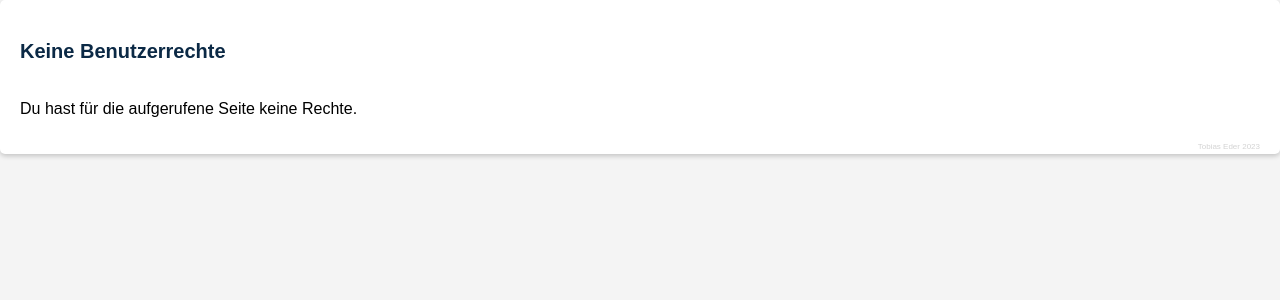
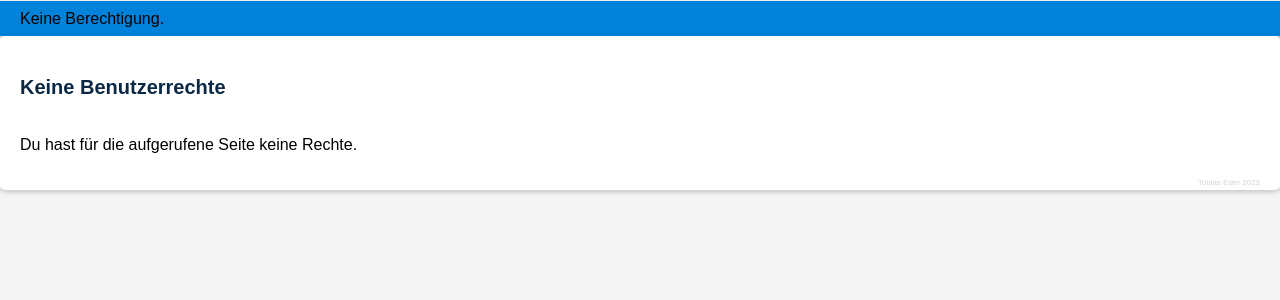
Before and after one commit to t-eder/AMT-Workflow, a Flask app: page /PM in a window 1280 px wide; the page is wider, and only the part inside the window is pictured. Shown: the part 170-470 px from the top of that part. Run offline with Flask 3, Linux system fonts and the light colour scheme; the visitor is signed in with stand-in values (Sample User, id 1).

Commit message:
Flash Messages

```diff
--- a/static/styles/style.css
+++ b/static/styles/style.css
@@ -273,7 +273,7 @@
         }
 
         #table1 tr,td{
-           border: 1px solid black;
+           border: 1px solid lightgrey;
            border-collapse: collapse;
            padding: 3px;
            text-align: left;
--- a/templates/header.html
+++ b/templates/header.html
@@ -21,8 +21,17 @@
                         <a href="/signup">Registrieren</a>
                         {% endif %}
                 </div>
+        </div>
+</div>
 
-
-        </div>
-
-</div>
+{% with messages = get_flashed_messages() %}
+        {% if messages %}
+                {% for msg in messages %}
+                        <div style="float: bottom; height: 35px; width: 1400px; padding-left: 20px; padding-right: 20px;
+                                margin: 0 auto; margin-top: 1px; background-color: #0082da; display: flex;align-items: center;
+                                box-shadow: 0 2px 5px rgba(0, 0, 0, 0.2);">
+                                <span>{{ msg }}</span>
+                        </div>
+                {% endfor %}
+        {% endif %}
+{% endwith %}
--- a/view/collecting.py
+++ b/view/collecting.py
@@ -1,6 +1,6 @@
 from flask import render_template
 from flask import request
-from flask import redirect
+from flask import redirect,flash
 import datetime as dt
 from model import app, db, Task, AMT_PARTS, user, login_manager
 from flask_bcrypt import Bcrypt
@@ -23,6 +23,7 @@ def getlogin():
         print("Benutzer und Passwort richtig!")
         print(user_obj.usermail)
         login_user(user_obj)
+        flash("Erfolgreich angemeldet.", "info")
         return redirect('/')
     else:
         # Benutzer oder Passwort sind falsch
@@ -33,6 +34,7 @@ def getlogin():
 @login_required
 def getlogout():
     logout_user()
+    flash("Erfolgreich abgemeldet.", "info")
     return redirect('/login')
 @app.route('/signup/get', methods=['POST'])
 def getsignup():
@@ -43,6 +45,7 @@ def getsignup():
     new_user = user(usermail=usermail, username=username, password=hashed_password)
     db.session.add(new_user)
     db.session.commit()
+    flash("Erfolgreich registriert, bitte anmelden.", "info")
     return redirect('/')
 
 @app.route('/user/edit/<int:id>',methods=['POST', 'GET'])
--- a/view/presenting.py
+++ b/view/presenting.py
@@ -1,6 +1,6 @@
 from flask import render_template
 from flask import request
-from flask import redirect
+from flask import redirect, flash
 import datetime as dt
 from model import app, db, Task, AMT_PARTS, login_manager, user
 from flask_login import UserMixin, login_user, LoginManager, login_required, logout_user, current_user
@@ -41,8 +41,8 @@ def help(): #ruft alle Aufgaben aus der Datenbank ab und rendert dann ein HTML-T
 @login_required
 def PM(): #ruft alle Aufgaben aus der Datenbank ab und rendert dann ein HTML-Template, um die Aufgaben auf der Webseite anzuzeigen.
     if not (current_user.role == "PM" or current_user.role == "ADMIN"):
+        flash("Keine Berechtigung.", "info")
         return render_template('nopermission.html')
-
     tasks = Task.query.all()
     return render_template('PM.html', tasks=tasks)
 @app.route('/categorize/<int:id>')
@@ -104,6 +104,7 @@ def Add_Part(id):
 @login_required
 def PPS(): #ruft alle Aufgaben aus der Datenbank ab und rendert dann ein HTML-Template, um die Aufgaben auf der Webseite anzuzeigen.
     if not (current_user.role == "PPS" or current_user.role == "ADMIN"):
+        flash("Keine Berechtigung.", "info")
         return render_template('nopermission.html')
     tasks = Task.query.all()
     return render_template('PPS.html', tasks=tasks)
@@ -111,6 +112,7 @@ def PPS(): #ruft alle Aufgaben aus der Datenbank ab und rendert dann ein HTML-Te
 @login_required
 def QS(): #ruft alle Aufgaben aus der Datenbank ab und rendert dann ein HTML-Template, um die Aufgaben auf der Webseite anzuzeigen.
     if not (current_user.role == "QS" or current_user.role == "ADMIN"):
+        flash("Keine Berechtigung.", "info")
         return render_template('nopermission.html')
     tasks = Task.query.all()
     return render_template('QS.html', tasks=tasks)
@@ -124,6 +126,7 @@ def done():
 @login_required
 def add_mask():
     if not (current_user.role == "BO" or current_user.role == "ADMIN"):
+        flash("Keine Berechtigung.", "info")
         return render_template('nopermission.html')
     tasks = Task.query.all()
     return render_template('add_mask.html', tasks=tasks)
@@ -139,6 +142,7 @@ def edit_task(id):
 @login_required
 def tav(): #ruft alle Aufgaben aus der Datenbank ab und rendert dann ein HTML-Template, um die Aufgaben auf der Webseite anzuzeigen.
     if not (current_user.role == "TAV" or current_user.role == "ADMIN"):
+        flash("Keine Berechtigung.", "info")
         return render_template('nopermission.html')
     tasks = Task.query.all()
     return render_template('TAV.html', tasks=tasks)
```
